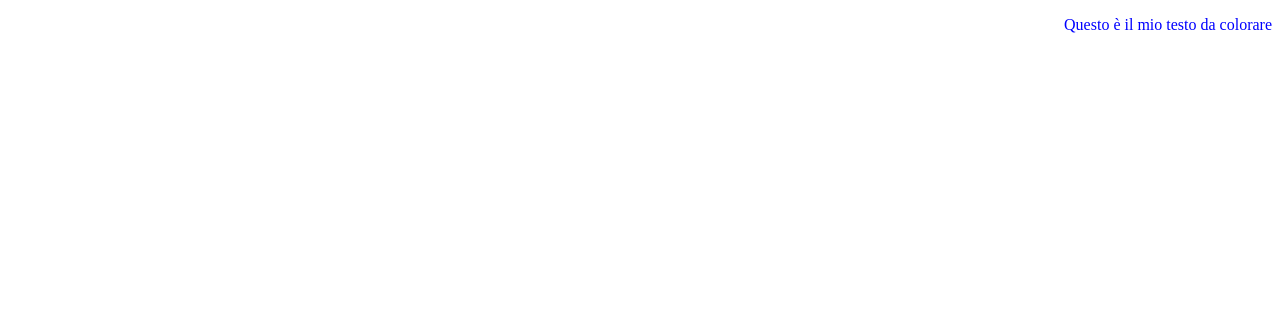
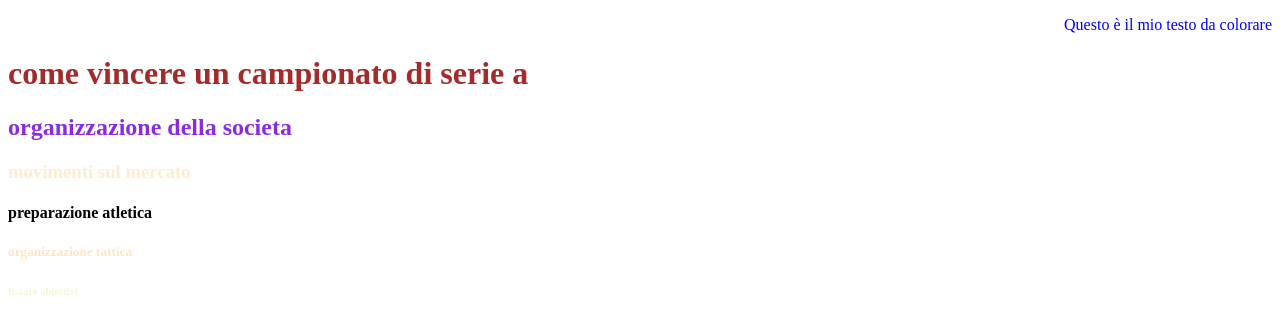
Before and after one commit to GiovanniTammaro9/html-e-css, a plain HTML site: page index.html in a window 1280 px wide. Drawn offline with Linux system fonts and the light colour scheme.

Commit message:
aggiunti heading tag e dato loro colori diversi

```diff
--- a/index.html
+++ b/index.html
@@ -10,6 +10,11 @@
 </head>
 <body>
     <p>Questo è il mio testo da colorare</p>
-
+    <h1>come vincere un campionato di serie a</h1>
+    <h2>organizzazione della societa</h2>
+    <h3>movimenti sul mercato</h3>
+    <h4>preparazione atletica</h4>
+    <h5>organizzazione tattica</h5>
+    <h6>fissare obiettivi</h6>
 </body>
 </html>
--- a/style.css
+++ b/style.css
@@ -4,3 +4,27 @@ p {
     color:blue;
     text-align: right;
 }
+
+h1 {
+    color: brown;
+}
+
+h2 {
+    color: blueviolet;
+}
+
+h3 {
+    color: blanchedalmond;
+}
+
+h4 {
+    color: black;
+}
+
+h5 {
+    color: bisque;
+}
+
+h6 {
+    color: beige;
+}
```
